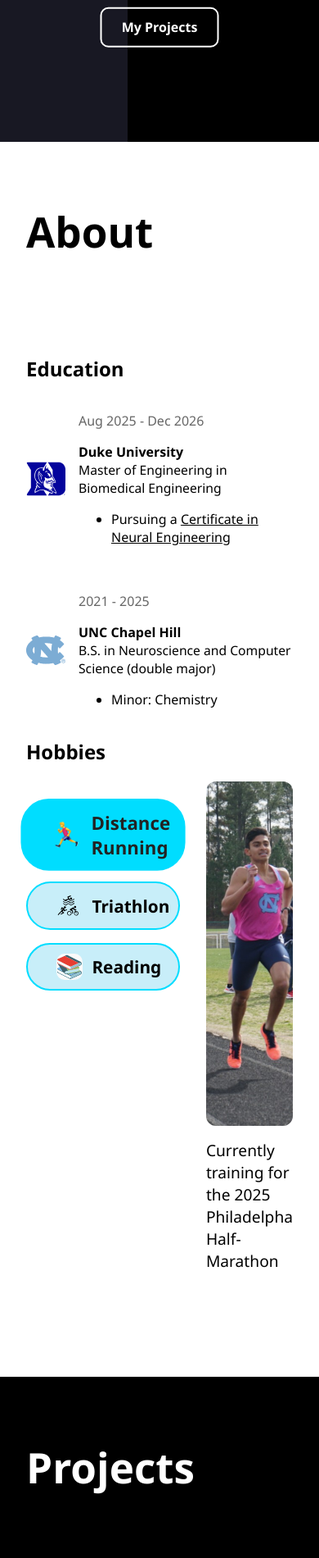
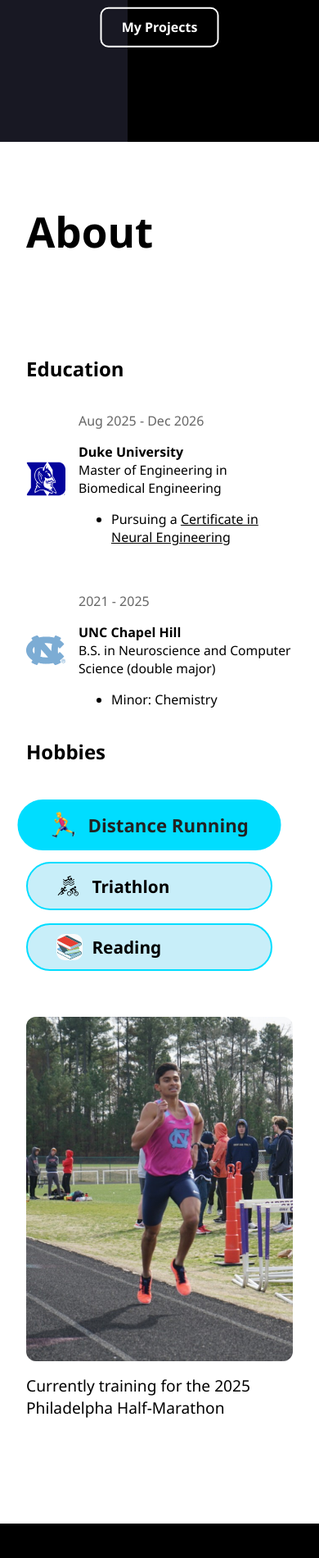
Before and after one commit to sajjy/sajan_patel_duke_bme, a Jekyll site: the page built from index.md, in a window 390 px wide. Shown: the part 727-2627 px from the top of the page at 82% size. Built offline with Jekyll 4.4.1, drawn with Linux system fonts in a browser that asks for light colours; grey boxes are pictures that could not be loaded.

Commit message:
Add media query for hobby section

```diff
--- a/assets/style.css
+++ b/assets/style.css
@@ -288,6 +288,11 @@ html {
     display: none !important;
   }
 
+  .hobby-section {
+    flex-direction: column;
+    align-items: stretch;
+  }
+
 }
 
 .tech-tags {
```
